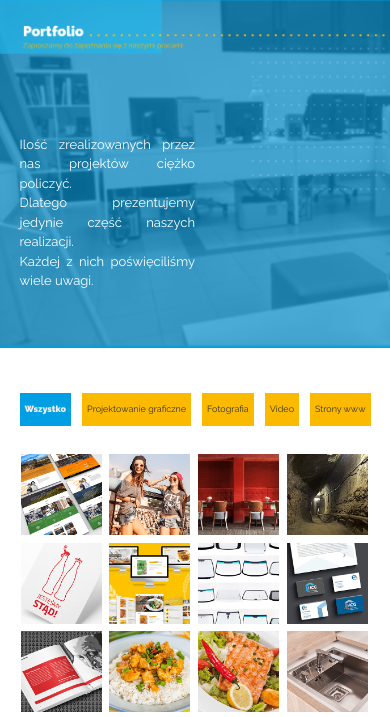
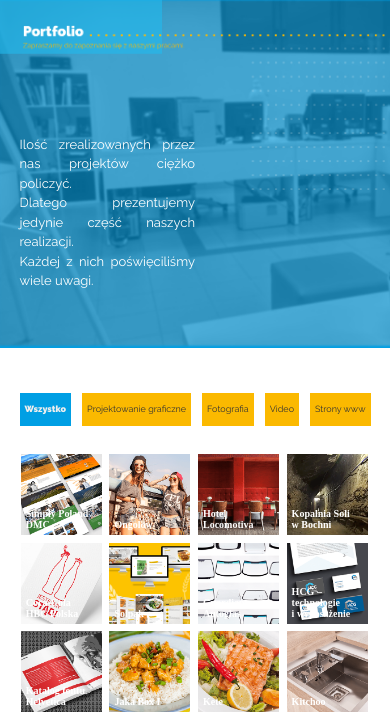
Before and after one commit to natalianowak/wytworniaPikseli, a website: page portfolio.html in a window 390 px wide. Shown: the part 86-803 px from the top of the page. Drawn offline with nearby package versions, Linux system fonts and the light colour scheme; some packages are replaced by stand-ins of ours.

Commit message:
haslo reklamowe

```diff
--- a/main.js
+++ b/main.js
@@ -133,6 +133,7 @@ wow.init();
 
 var choosenCategory = "all";
 
+// TU usun klasy:
 function removeClass() {
     $(".navButton").css("display", "none");
     $(".simplyPoland").css("display", "none");
@@ -352,6 +353,9 @@ $(function () {
         checkIfThereIsPrevClass();
     });
 
+    // TU dodaj kolejne reALIZAJIE:
+
+
     function checkIfThereIsPrevClass() {
         var prevClass = $("." + choosenCategory).eq($("." + choosenCategory).index(choosenProjectClass) - 1);
         if(prevClass[0].classList[3] === undefined){
--- a/portfolio.css
+++ b/portfolio.css
@@ -1221,11 +1221,13 @@ img[src="img/ellipsis150.gif"] {
     .inline {
         margin-left: 0;
     }
-    .section7{
+
+    .section7 {
         padding-right: 5%;
         padding-left: 5%;
         text-align: center;
     }
+
     .right {
         display: none;
     }
@@ -1237,6 +1239,22 @@ img[src="img/ellipsis150.gif"] {
     .left {
         width: 100%;
     }
+
+    .snip1577 h3 {
+        margin: 0;
+        font-size: 10px;
+        font-family: "Raleway SemiBold";
+        font-weight: bold;
+        opacity: 1;
+    }
+
+    .snip1577 figcaption {
+        position: absolute;
+        left: 0;
+        bottom: 0;
+        padding: 5px 5px;
+    }
+
 }
 
 @media only screen
```
Also changed, not shown: img/hasloReklamowe.png.
